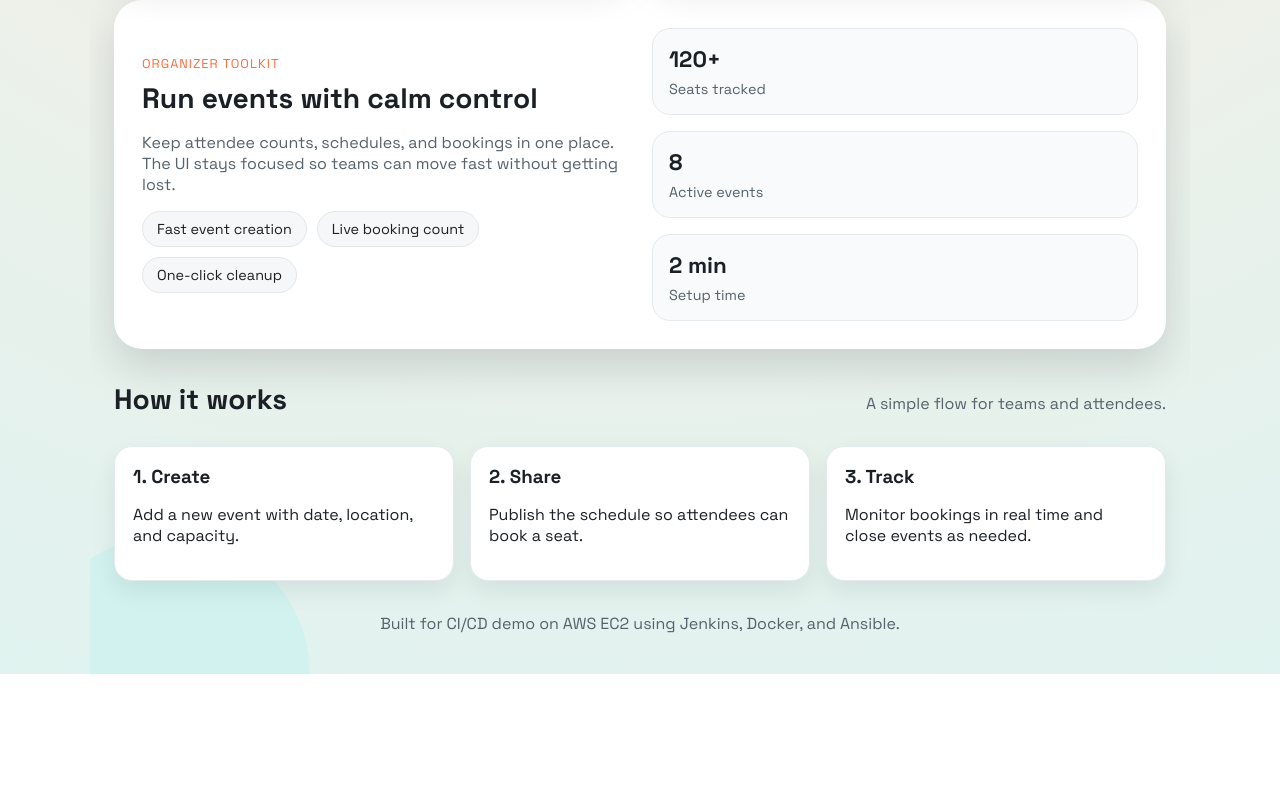
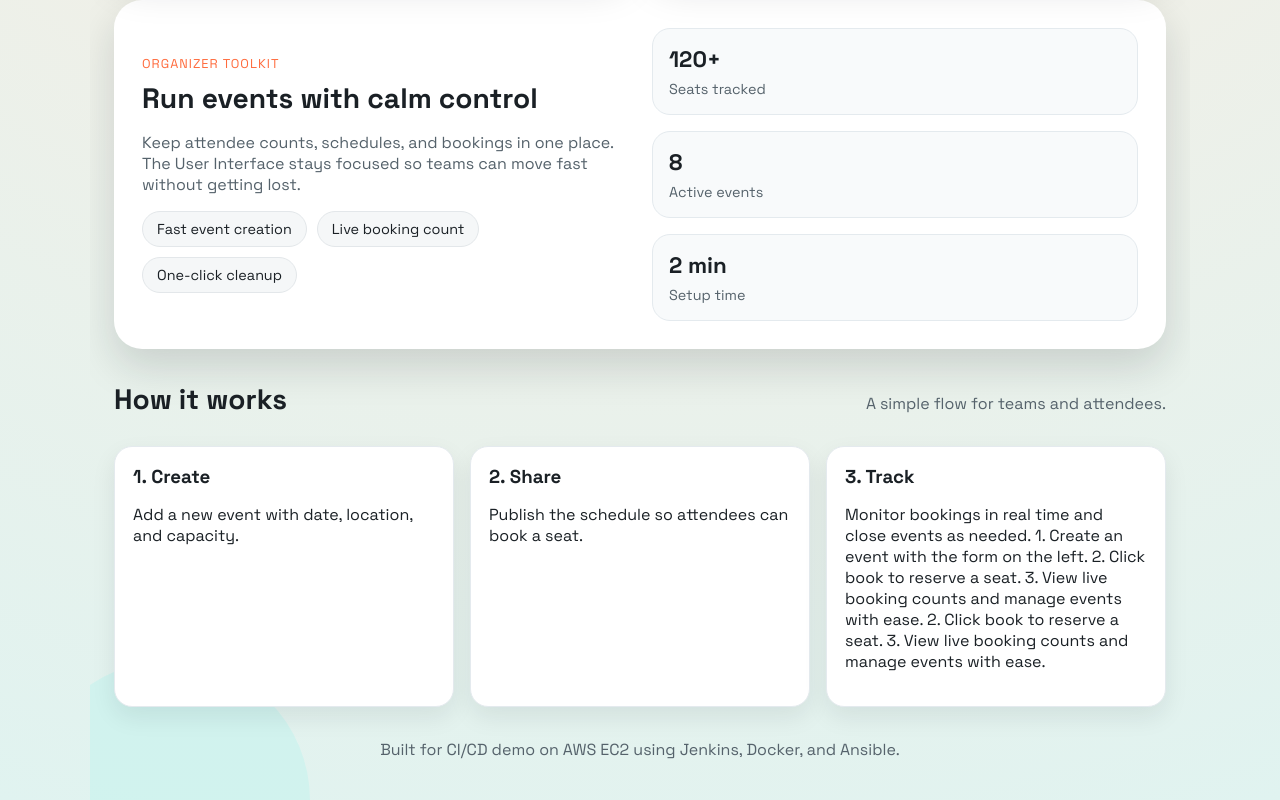
Before and after one commit to soujanya1513/devops_project, a website: page public/index.html in a window 1280 px wide. Shown: the part 888-1688 px from the top of the page. Before the commit the page ends 1562 px from the top, so only its background shows below. Drawn offline with Linux system fonts and the light colour scheme; no server answers.

Commit message:
Added points

```diff
--- a/public/index.html
+++ b/public/index.html
@@ -72,7 +72,7 @@
             <p class="section-label">Organizer toolkit</p>
             <h2 class="section-title">Run events with calm control</h2>
             <p class="muted">
-              Keep attendee counts, schedules, and bookings in one place. The UI
+              Keep attendee counts, schedules, and bookings in one place. The User Interface
               stays focused so teams can move fast without getting lost.
             </p>
             <div class="pill-list">
@@ -114,7 +114,10 @@
           </div>
           <div class="step">
             <h3>3. Track</h3>
-            <p>Monitor bookings in real time and close events as needed.</p>
+            <p>Monitor bookings in real time and close events as needed.
+              1. Create an event with the form on the left. 2. Click book to reserve a seat. 3. View live booking counts and manage events with ease.
+              2. Click book to reserve a seat. 3. View live booking counts and manage events with ease.
+            </p>
           </div>
         </div>
       </section>
```
